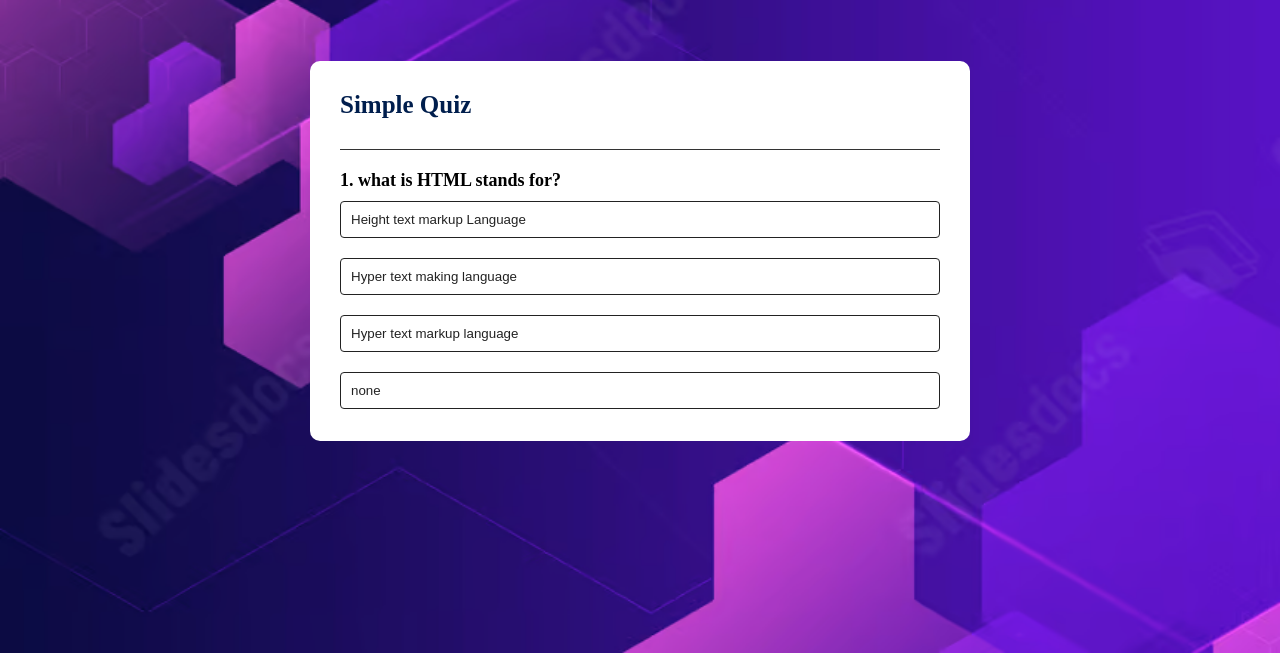
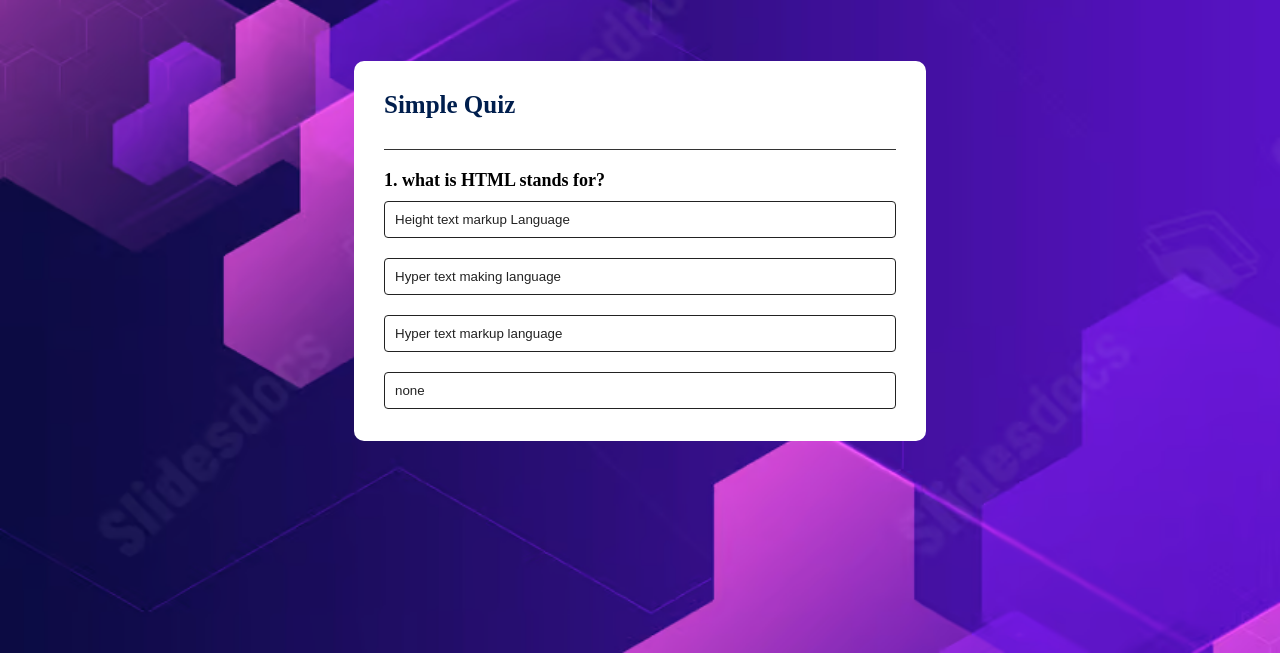
Before and after one commit to Rupali2507/MyQuiz, a plain HTML site: page index.html in a window 1280 px wide. Shown: the part 147-800 px from the top of the page. Drawn offline with Linux system fonts and the light colour scheme.

Commit message:
commit 11

```diff
--- a/style.css
+++ b/style.css
@@ -9,7 +9,7 @@ body {
 }
 .app {
   background: #fff;
-  max-width: 600px;
+ width: 40%;
   margin: 0% auto 0;
   border-radius: 10px;
   padding: 30px;
```
